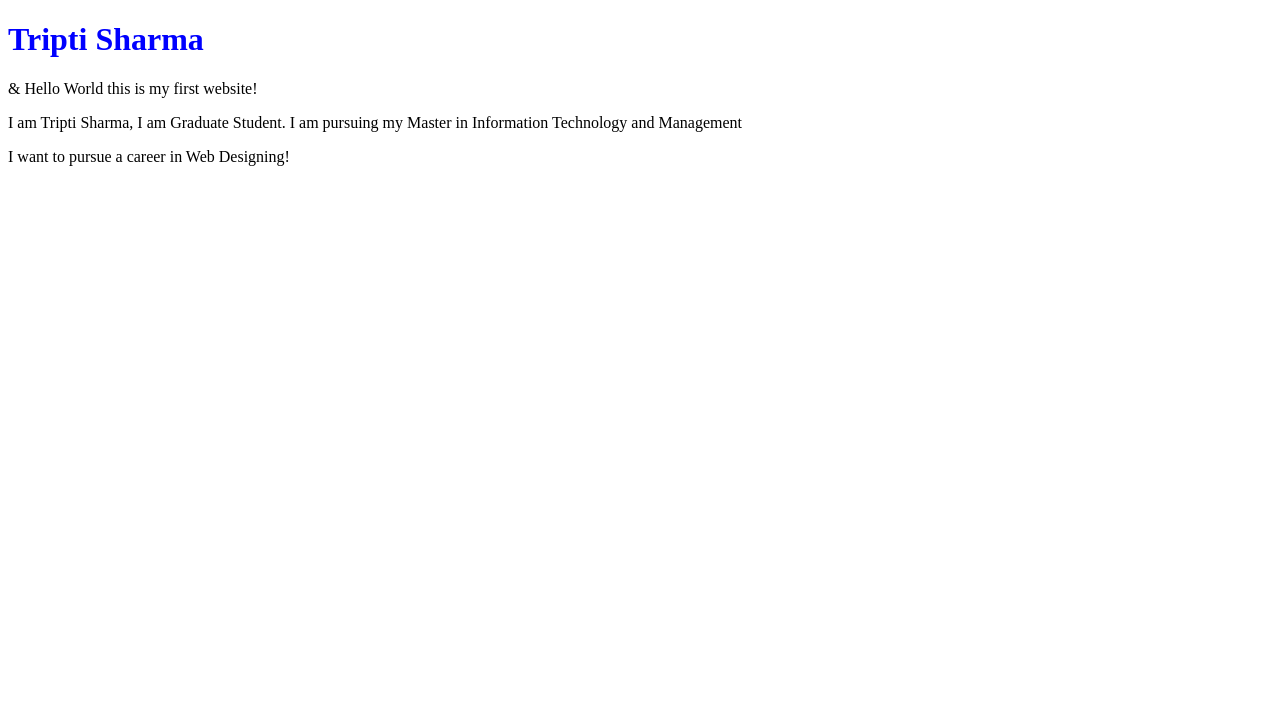
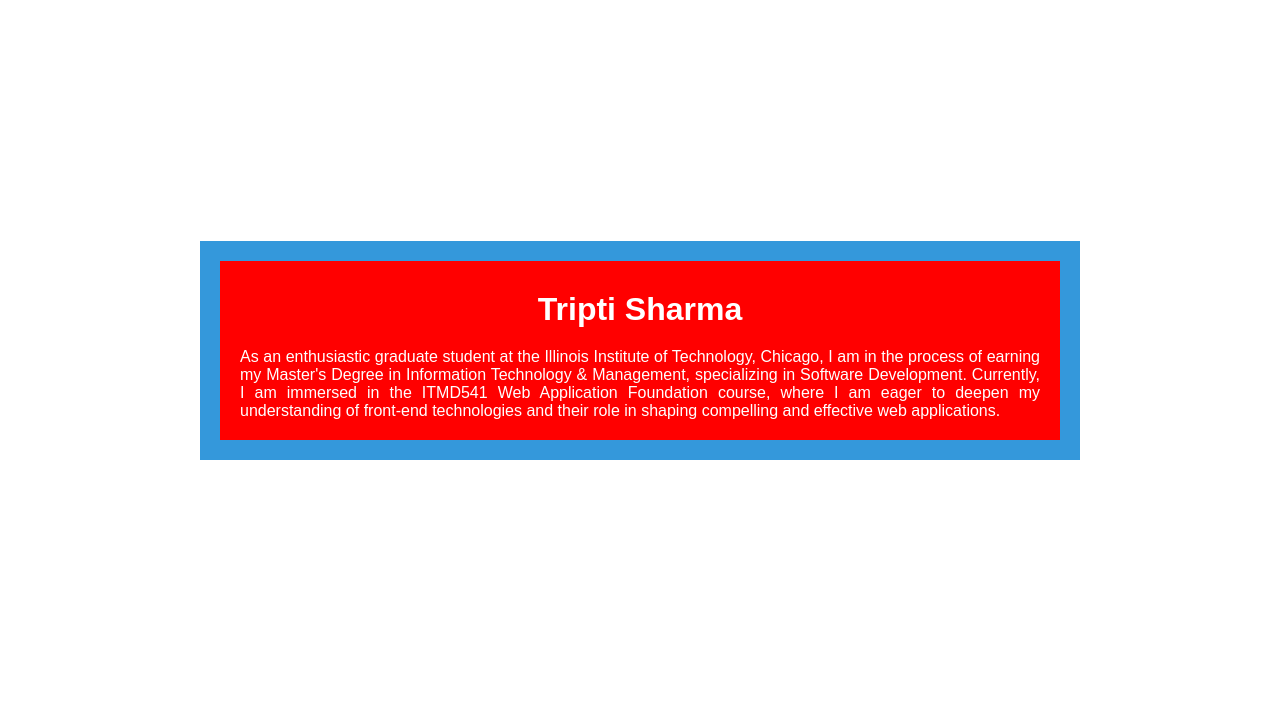
Before and after one commit to tfnu/ITMD541, a plain HTML site: page index.html in a window 1280 px wide. Drawn offline with Linux system fonts and the light colour scheme.

Commit message:
Adding the style.css
Aligning the contents of the index.html with the assignment and also adding the style.css file for the css and the directory structure.

```diff
--- /dev/null
+++ b/css/style.css
@@ -0,0 +1,48 @@
+body, html {
+    height: 100%;
+    margin: 0;
+    font-family: Arial, sans-serif;
+    background-color: white;
+    color: white;
+  }
+
+  .name-container {
+    text-align: center;
+    margin-top: 10px;
+  }
+
+  .bio-container {
+    display: flex;
+    margin-top: 20px;
+    justify-content: center;
+    align-items: center;
+    height: calc(100% - 100px);
+  }
+
+  .outer-container {
+    display: flex;
+    justify-content: center;
+    align-items: center;
+    height: calc(100% - 100px);
+  }
+
+  .outer-box {
+    background-color: #3498db; /* Replace with your preferred color */
+    padding: 20px;
+  }
+
+  .inner-box {
+    background-color: red; /* Replace with your preferred color */
+    padding: 20px;
+  }
+
+  .p-bio {
+    max-width: 800px; /* Adjust the value as needed */
+    margin-left: auto;
+    margin-right: auto;
+    text-align: justify;
+  }
+
+  h1, p {
+    margin: 0;
+  }
--- a/index.html
+++ b/index.html
@@ -1,13 +1,28 @@
 <!DOCTYPE html>
 <html lang="en">
 <head>
- <meta charset="UTF-8">
- <title>ITMD541 Web Application Foundations</title>
+<meta charset="UTF-8">
+<meta name="viewport" content="width=device-width, initial-scale=1.0">
+<title>ITMD541 Web Application Foundations</title>
+<link rel="stylesheet" href="css/style.css">
 </head>
 <body>
-  <h1 style="color:blue">Tripti Sharma</h1>
-  <p>&amp; Hello World this is my first website!</p>
-  <p>I am Tripti Sharma, I am Graduate Student. I am pursuing my Master in Information Technology and Management</p>
-  <p>I want to pursue a career in Web Designing!</p>
+<div class="outer-container">
+  <div class="outer-box">
+    <div class="inner-box">
+        <div class="name-container">
+            <h1>Tripti Sharma</h1>
+          </div>
+        <div class="bio-container">
+            <p class="p-bio">As an enthusiastic graduate student at the Illinois Institute of Technology, Chicago,
+                             I am in the process of earning my Master's Degree in Information Technology & Management,
+                             specializing in Software Development. Currently, I am immersed in the ITMD541 Web Application
+                             Foundation course, where I am eager to deepen my understanding of front-end technologies and
+                             their role in shaping compelling and effective web applications.
+            </p>
+        </div>
+    </div>
+  </div>
+</div>
 </body>
 </html>
```
